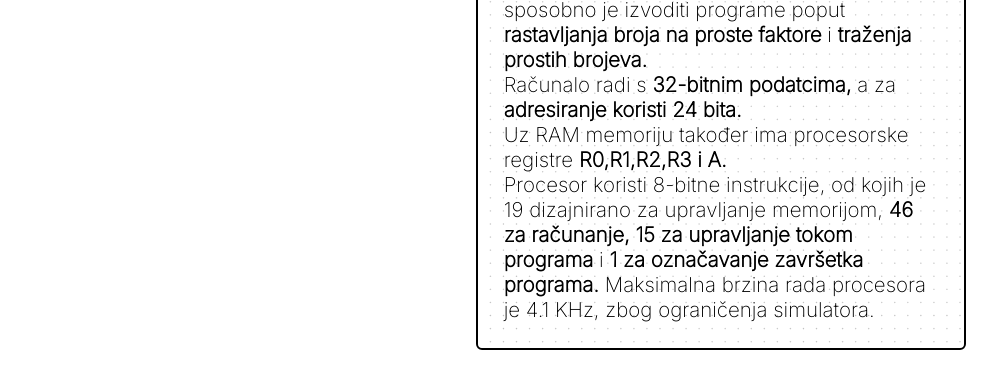
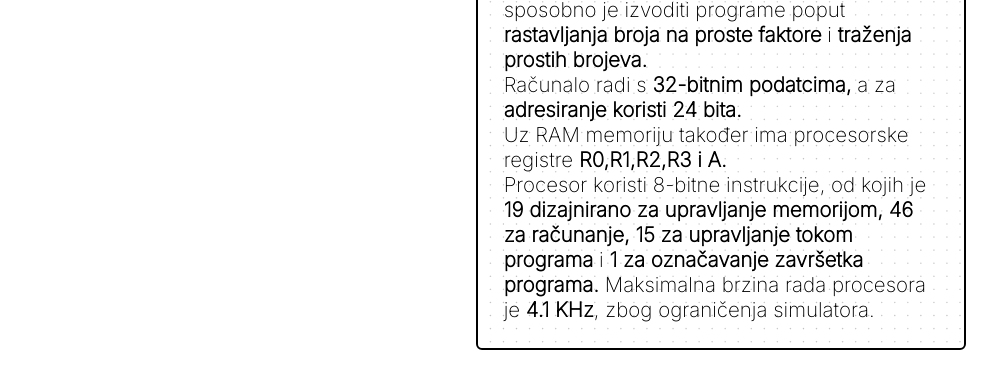
Before and after one commit to Xaldoy/PersonalWebsite, a plain HTML site: page index.html in a window 1280 px wide. Shown: the part 1186-1574 px from the top of the page, without its empty margins (141-1138 px from the left). Drawn offline with Linux system fonts and the light colour scheme; a web font is replaced by a local one.

Commit message:
bold fix

```diff
--- a/index.html
+++ b/index.html
@@ -145,14 +145,14 @@
                         također
                         ima procesorske registre <span style="font-weight: bold;">R0,R1,R2,R3 i A.</span><br> Procesor
                         koristi
-                        8-bitne instrukcije, od kojih je <span style="font-weight: bold;"></span>19 dizajnirano za
-                        upravljanje memorijom,<span style="font-weight: bold;"> 46 za računanje,</span> <span
+                        8-bitne instrukcije, od kojih je <span style="font-weight: bold;">19 dizajnirano za
+                            upravljanje memorijom,</span><span style="font-weight: bold;"> 46 za računanje,</span> <span
                             style="font-weight: bold;">15 za
                             upravljanje tokom programa</span> i <span style="font-weight: bold;">1 za označavanje
                             završetka
                             programa.</span> Maksimalna brzina rada
                         procesora
-                        je 4.1 KHz, zbog ograničenja simulatora.
+                        je <span style="font-weight: bold;">4.1 KHz</span>, zbog ograničenja simulatora.
                     </p>
                 </div>
             </div>
```
